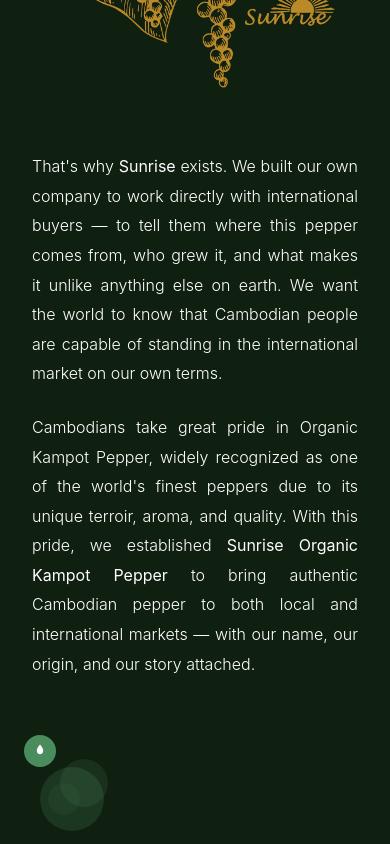
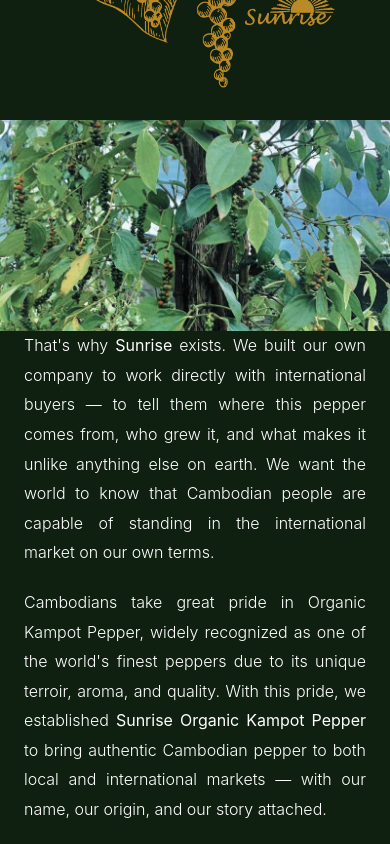
Before and after one commit to keanglongky-del/sunrise-web, a Next.js app: page / in a window 390 px wide. Shown: the part 2740-3584 px from the top of the page. Built offline with nearby package versions, Linux system fonts and the light colour scheme.

Commit message:
Slide 4: mobile stacks vertically — logo, photo strip, text below; desktop untouched

```diff
--- a/src/app/page.tsx
+++ b/src/app/page.tsx
@@ -218,13 +218,18 @@ export default function Home() {
           <img src="/images/sunrise-gold-illustration.png" alt="Sunrise Pepper botanical illustration" className="w-full max-w-[280px] md:max-w-[320px] opacity-90" />
         </div>
 
-        {/* Center: Photo strip */}
+        {/* Center: Photo strip — hidden on mobile */}
         <div className="hidden md:block w-[10%] relative">
           <Image src="/images/product-green.jpg" alt="Pepper plant" fill className="object-cover" />
         </div>
 
-        {/* Right: Text */}
-        <div className="w-full md:w-[50%] p-8 md:p-12 relative overflow-hidden">
+        {/* Mobile: Photo strip visible */}
+        <div className="md:hidden w-full h-[25vh] relative overflow-hidden">
+          <Image src="/images/product-green.jpg" alt="Pepper plant" fill className="object-cover" />
+        </div>
+
+        {/* Right: Text — hidden on mobile, separate block below */}
+        <div className="hidden md:block w-[50%] p-8 md:p-12 relative overflow-hidden">
           <div className="relative z-10">
             <p className="text-white text-base md:text-lg leading-[1.85] mb-6 text-justify font-light">
               That&apos;s why <strong className="text-white font-normal">Sunrise</strong> exists. We built our own company to work directly with international buyers — to tell them where this pepper comes from, who grew it, and what makes it unlike anything else on earth. We want the world to know that Cambodian people are capable of standing in the international market on our own terms.
@@ -233,6 +238,16 @@ export default function Home() {
               Cambodians take great pride in Organic Kampot Pepper, widely recognized as one of the world&apos;s finest peppers due to its unique terroir, aroma, and quality. With this pride, we established <strong className="text-white font-normal">Sunrise Organic Kampot Pepper</strong> to bring authentic Cambodian pepper to both local and international markets — with our name, our origin, and our story attached.
             </p>
           </div>
+        </div>
+
+        {/* Mobile: Text below */}
+        <div className="md:hidden w-full px-6 pb-10">
+          <p className="text-white text-base leading-[1.85] mb-5 text-justify font-light">
+            That&apos;s why <strong className="text-white font-normal">Sunrise</strong> exists. We built our own company to work directly with international buyers — to tell them where this pepper comes from, who grew it, and what makes it unlike anything else on earth. We want the world to know that Cambodian people are capable of standing in the international market on our own terms.
+          </p>
+          <p className="text-white text-base leading-[1.85] text-justify font-light">
+            Cambodians take great pride in Organic Kampot Pepper, widely recognized as one of the world&apos;s finest peppers due to its unique terroir, aroma, and quality. With this pride, we established <strong className="text-white font-normal">Sunrise Organic Kampot Pepper</strong> to bring authentic Cambodian pepper to both local and international markets — with our name, our origin, and our story attached.
+          </p>
         </div>
       </section>
 
```
